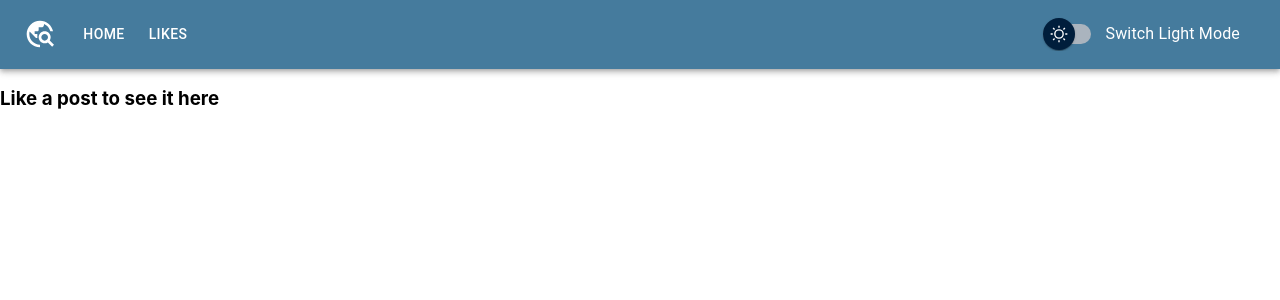
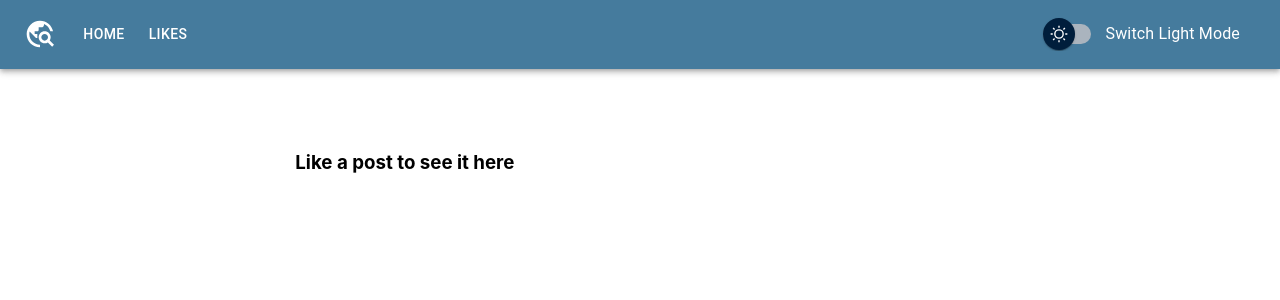
Before and after one commit to EdwardPrado/apod-app, a React (Create React App) app: page /likes in a window 1280 px wide. Shown: the top 300 px of the page. Built offline with nearby package versions, Linux system fonts and the light colour scheme.

Commit message:
Added SCSS for the likes page.

```diff
--- a/src/pages/Likes/likes.scss
+++ b/src/pages/Likes/likes.scss
@@ -5,3 +5,42 @@
 h3 {
 	color: var(--secondary);
 }
+
+.card-thumbnail {
+	&_container {
+		text-align: center;
+	}
+
+	&_grid {
+		display: inline-grid;
+		grid-template-columns: repeat(3, 1fr);
+		gap: 1rem;
+		margin-top: $spacingMedium;
+		padding: $spacingSmall;
+	}
+}
+
+//Media Queries
+@media (max-width: $break_lg) {
+	.card-thumbnail {
+		&_grid {
+			grid-template-columns: repeat(3, 1fr);
+		}
+	}
+}
+
+@media (max-width: $break_md) {
+	.card-thumbnail {
+		&_grid {
+			grid-template-columns: repeat(2, 1fr);
+		}
+	}
+}
+
+@media (max-width: $break_sm) {
+	.card-thumbnail {
+		&_grid {
+			grid-template-columns: repeat(1, 1fr);
+		}
+	}
+}
```
